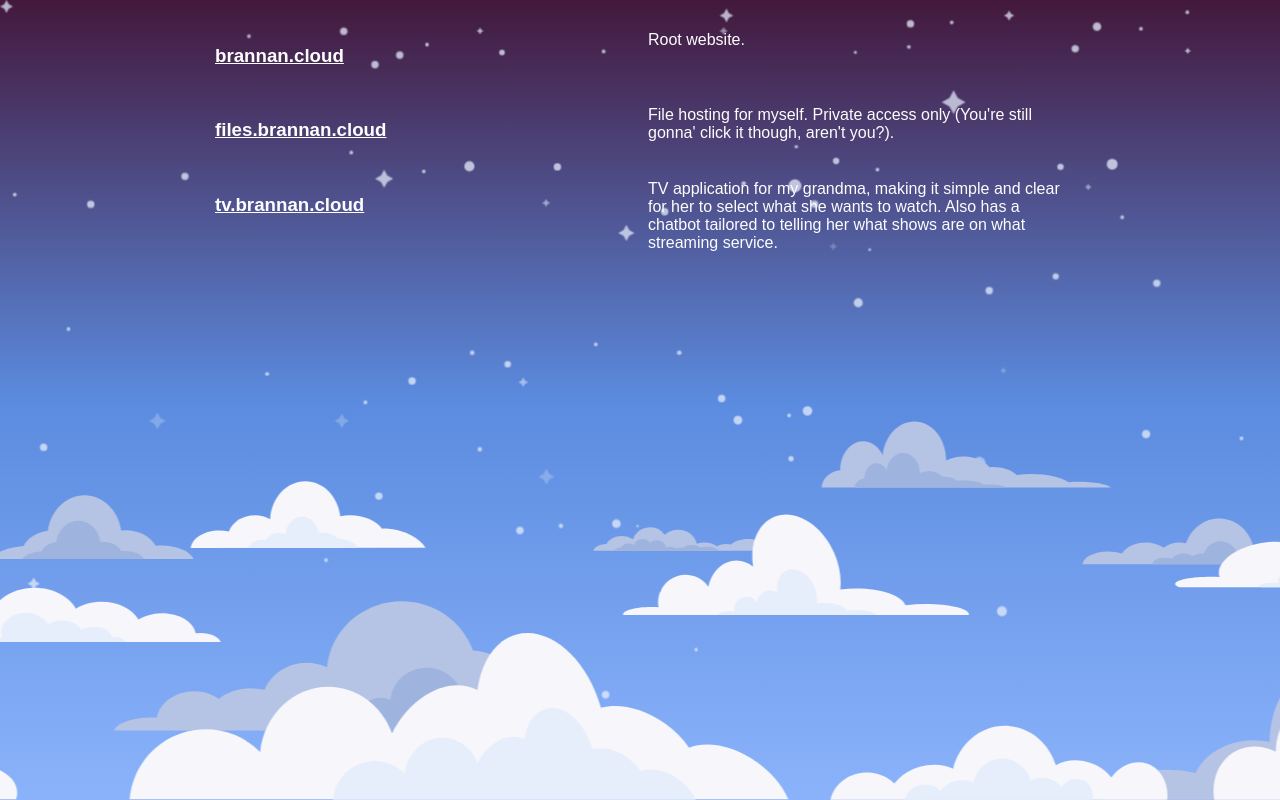
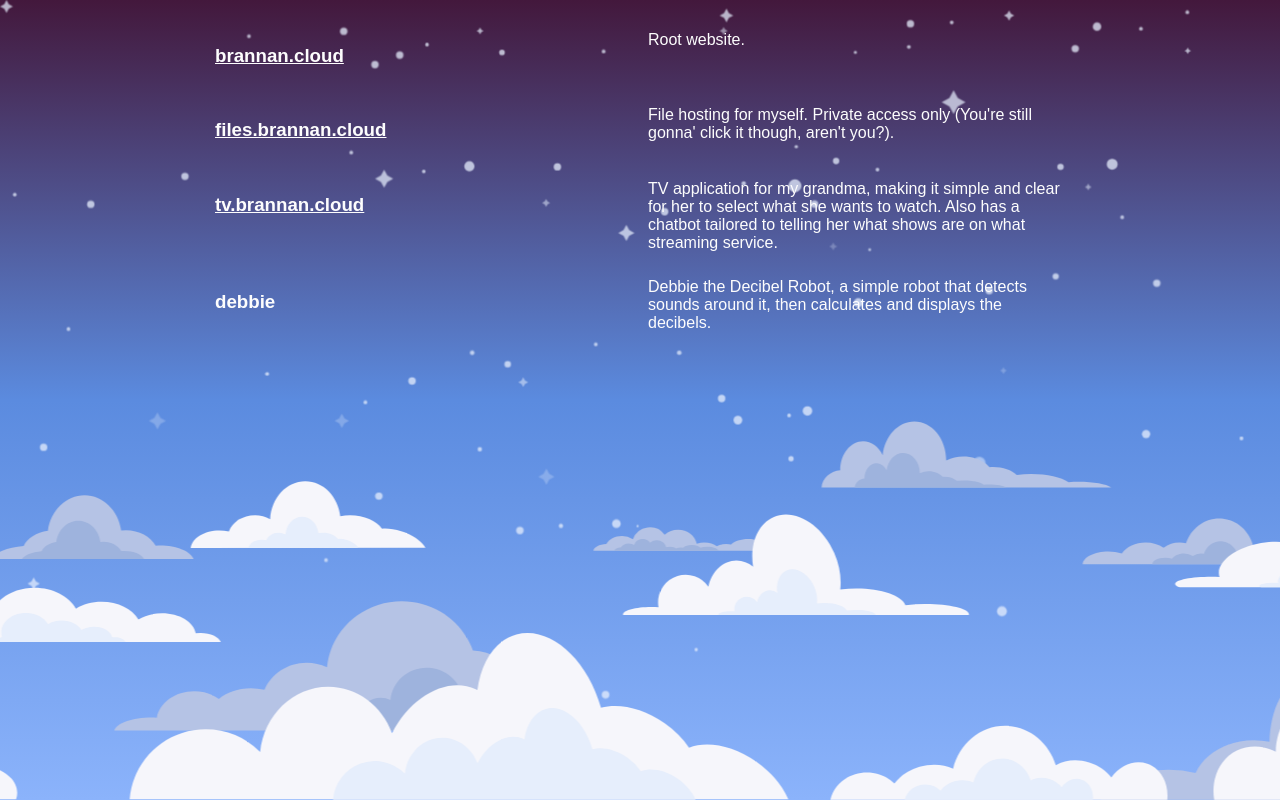
Before and after one commit to bananabrann/brannan.cloud, a SvelteKit app: page /tools in a window 1280 px wide. Built offline with nearby package versions, Linux system fonts and the light colour scheme; a web font is replaced by a local one.

Commit message:
Add Debbie (#27)
* Add debbie the robot

* Bump version

```diff
--- a/package.json
+++ b/package.json
@@ -1,6 +1,6 @@
 {
   "name": "brannan.cloud",
-  "version": "2.5.1",
+  "version": "2.5.2",
   "private": true,
   "scripts": {
     "dev": "vite dev",
--- a/src/routes/tools/+page.svelte
+++ b/src/routes/tools/+page.svelte
@@ -25,6 +25,14 @@
       watch. Also has a chatbot tailored to telling her what shows are on what streaming service.
     </p>
   </article>
+
+  <article>
+    <h3>debbie</h3>
+    <p>
+      Debbie the Decibel Robot, a simple robot that detects sounds around it, then calculates and
+      displays the decibels.
+    </p>
+  </article>
 </section>
 
 <style lang="scss">
```
Also changed, not shown: 1 other file (tests, documents, lock files or other folders).
